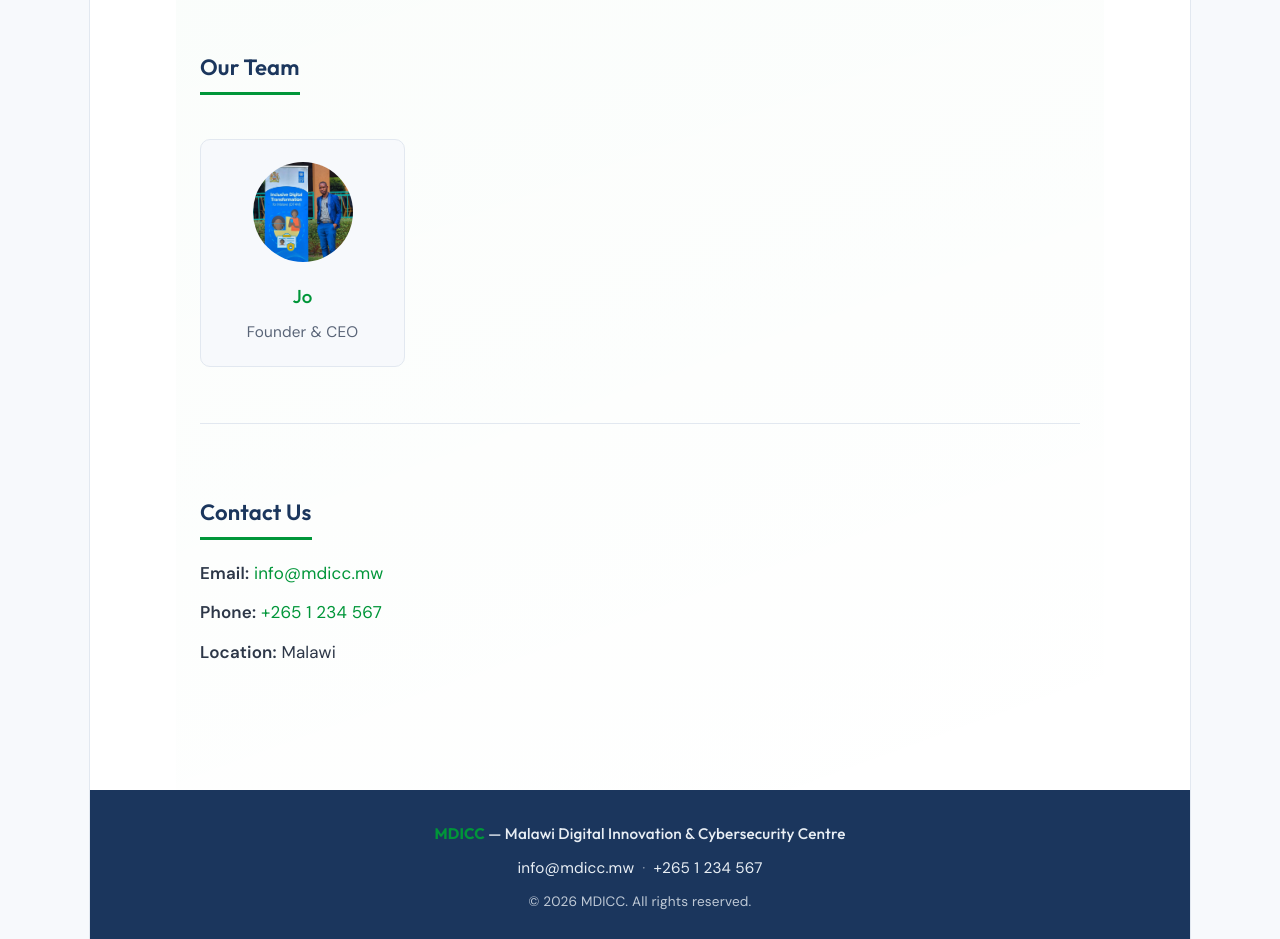
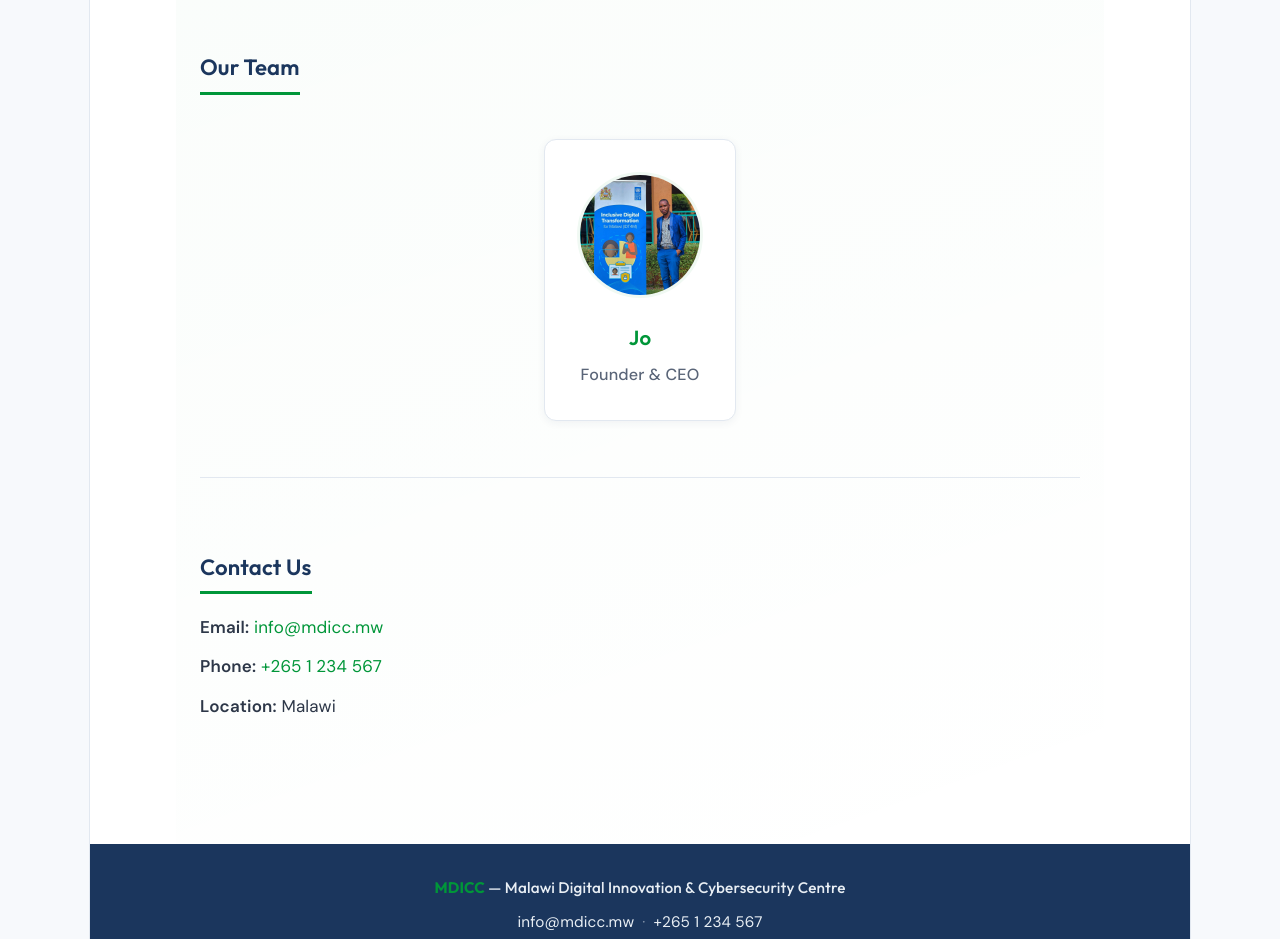
Before and after one commit to Nhlanehossy/MDICC, a React (Vite) app: page / in a window 1280 px wide. Shown: the part 4040-4979 px from the top of the page. Built offline with nearby package versions, Linux system fonts and the light colour scheme.

Commit message:
Initial commit

```diff
--- a/src/App.css
+++ b/src/App.css
@@ -216,44 +216,49 @@
 
 /* Team members */
 .team-members {
-  display: grid;
-  grid-template-columns: repeat(auto-fill, minmax(200px, 1fr));
-  gap: 20px;
+  display: flex;
+  justify-content: center;
   margin-top: 24px;
 }
 
 .team-member {
-  background: var(--bg);
+  background: var(--bg-card);
   border: 1px solid var(--border);
-  border-radius: 10px;
-  padding: 22px;
+  border-radius: 12px;
+  padding: 32px;
   text-align: center;
-  transition: all 0.25s ease;
+  transition: all 0.3s ease;
+  box-shadow: var(--shadow);
+  max-width: 300px;
 }
 
 .team-member:hover {
   border-color: rgba(0, 150, 57, 0.35);
-  box-shadow: var(--shadow);
+  box-shadow: var(--shadow-lg);
+  transform: translateY(-4px);
 }
 
 .team-photo {
-  width: 100px;
-  height: 100px;
+  width: 120px;
+  height: 120px;
   border-radius: 50%;
   object-fit: cover;
-  margin-bottom: 12px;
+  margin-bottom: 16px;
+  border: 3px solid var(--accent-bg);
 }
 
 .team-member h3 {
   margin: 0 0 8px;
-  font-size: 1.1rem;
+  font-size: 1.2rem;
   color: var(--logo-navy);
+  font-weight: 600;
 }
 
 .team-member p {
   margin: 0;
-  font-size: 0.9rem;
+  font-size: 0.95rem;
   color: var(--text-muted);
+  font-weight: 500;
 }
 
 /* Contact */
--- a/src/App.tsx
+++ b/src/App.tsx
@@ -1,3 +1,4 @@
+import { useState, useEffect } from 'react';
 import Navbar from './components/Navbar';
 import Footer from './components/Footer';
 import AnimatedSection from './components/AnimatedSection';
@@ -6,6 +7,22 @@
 import './App.css';
 
 function App() {
+  const teamMembers = [
+    { name: 'Jo', role: 'Founder & CEO', photo: jo },
+    { name: 'Alex', role: 'CTO', photo: jo },
+    { name: 'Maria', role: 'Program Manager', photo: jo },
+  ];
+
+  const [currentIndex, setCurrentIndex] = useState(0);
+
+  useEffect(() => {
+    const interval = setInterval(() => {
+      setCurrentIndex((prevIndex) => (prevIndex + 1) % teamMembers.length);
+    }, 30000); // 30 seconds
+
+    return () => clearInterval(interval);
+  }, [teamMembers.length]);
+
   return (
     <>
       <Navbar />
@@ -209,9 +226,9 @@
           <h2>Our Team</h2>
           <div className="team-members">
             <div className="team-member">
-              <img src={jo} alt="Jo" className="team-photo" />
-              <h3>Jo</h3>
-              <p>Founder & CEO</p>
+              <img src={teamMembers[currentIndex].photo} alt={teamMembers[currentIndex].name} className="team-photo" />
+              <h3>{teamMembers[currentIndex].name}</h3>
+              <p>{teamMembers[currentIndex].role}</p>
             </div>
           </div>
         </AnimatedSection>
```
